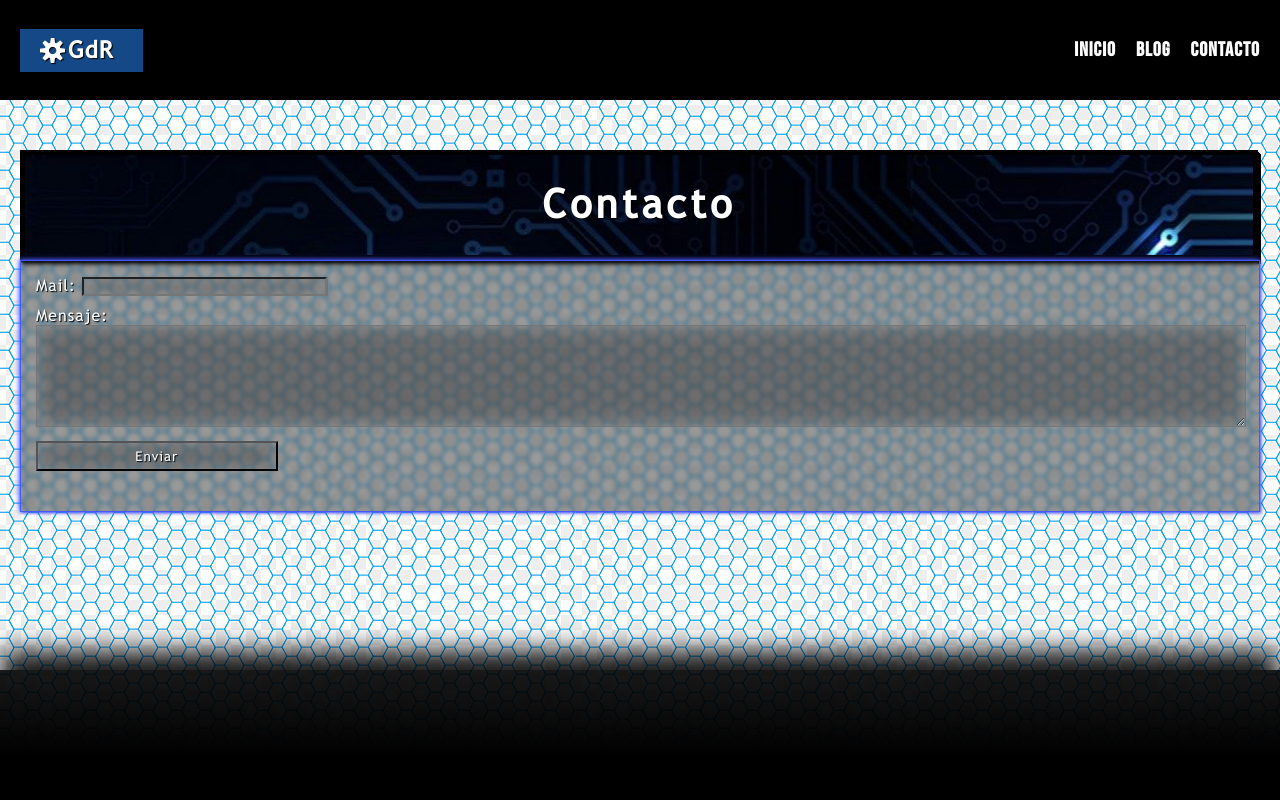
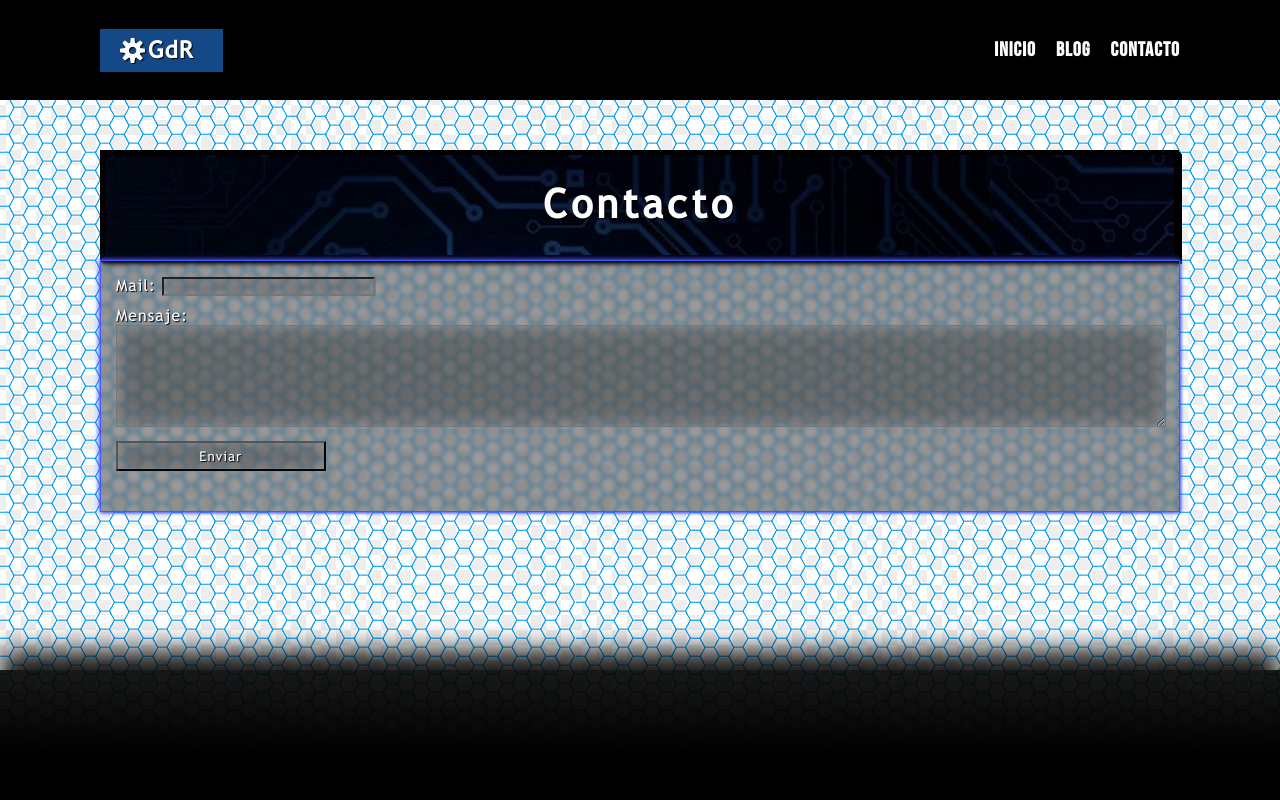
Before and after one commit to GuidoGdR/My_Web, a Django app: page /contact/ in a window 1280 px wide. Run offline with Django 4.2, Linux system fonts and the light colour scheme.

Commit message:
Modifico el marguen lateral (el general) para que la vista de contacto no se rompa (falta ancho a la imagen). Posterior mente tendre que retocar esa parte

```diff
--- a/my_web/apps/my_web_app/static/core/css/var.css
+++ b/my_web/apps/my_web_app/static/core/css/var.css
@@ -35,6 +35,6 @@
     --color-transp-1: rgb(255, 255, 255, 0.1);
     --color-transp-2: rgba(0, 0, 0, 0.4);
 
-    --center-content: 20px;
+    --center-content: 100px;
 
 }
```
